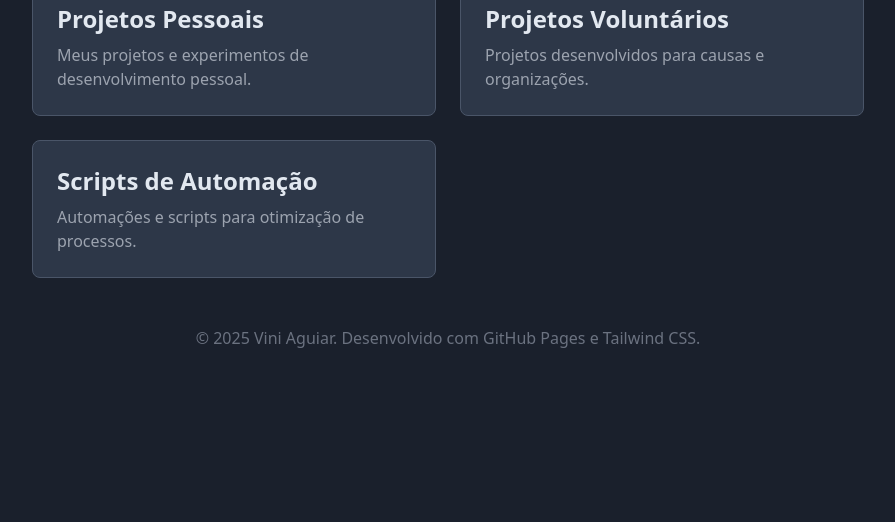
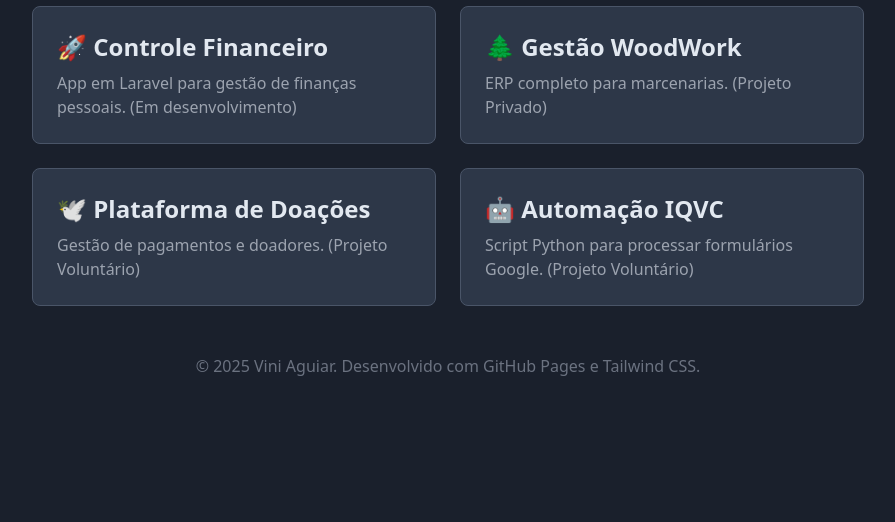
Before and after one commit to ViniAguiarBen/portfolioHub, a plain HTML site: page index.html in a window 1280 px wide. Shown: the part 278-800 px from the top of the page, without its empty margins (192-1087 px from the left). Drawn offline with nearby package versions, Linux system fonts and the light colour scheme.

Commit message:
Update index.html

```diff
--- a/index.html
+++ b/index.html
@@ -19,11 +19,7 @@
             }
         }
     </script>
-    <style>
-        body {
-            background-color: #1a202c; /* Cor 'fundo' */
-        }
-    </style>
+    <style> body { background-color: #1a202c; } </style>
 </head>
 <body class="bg-fundo text-texto">
 
@@ -31,37 +27,39 @@
 
         <header class="text-center my-10">
             <h1 class="text-5xl font-bold mb-2">PortfolioHUB</h1>
-            <p class="text-xl text-gray-400">Um hub centralizado para meus projetos acadêmicos e profissionais.</p>
+            <p class="text-xl text-gray-400">Um hub centralizado para meus projetos acadêmicos e profissionais. (Entrega Final - Bootcamp I CEUB)</p>
         </header>
 
         <main>
             <h2 class="text-3xl font-semibold mb-6">Meus Projetos</h2>
-
             <div class="grid grid-cols-1 md:grid-cols-2 gap-6">
 
-                <a href="projetos-pessoais/" class="block p-6 bg-card rounded-lg border border-borda hover:bg-gray-700 transition-colors duration-300">
-                    <h3 class="text-2xl font-bold mb-2">Projetos Pessoais</h3>
-                    <p class="text-gray-400">Meus projetos e experimentos de desenvolvimento pessoal.</p>
+                <a href="projetos-pessoais/controle-financeiro/" class="block p-6 bg-card rounded-lg border border-borda hover:bg-gray-700 transition-colors duration-300">
+                    <h3 class="text-2xl font-bold mb-2">🚀 Controle Financeiro</h3>
+                    <p class="text-gray-400">App em Laravel para gestão de finanças pessoais. (Em desenvolvimento)</p>
+                </a>
+
+                <a href="projetos-pessoais/woodwork-marcenaria/" class="block p-6 bg-card rounded-lg border border-borda hover:bg-gray-700 transition-colors duration-300">
+                    <h3 class="text-2xl font-bold mb-2">🌲 Gestão WoodWork</h3>
+                    <p class="text-gray-400">ERP completo para marcenarias. (Projeto Privado)</p>
                 </a>
 
                 <a href="projetos-voluntarios/plataforma-doacoes-shalom/" class="block p-6 bg-card rounded-lg border border-borda hover:bg-gray-700 transition-colors duration-300">
-                    <h3 class="text-2xl font-bold mb-2">Projetos Voluntários</h3>
-                    <p class="text-gray-400">Projetos desenvolvidos para causas e organizações.</p>
+                    <h3 class="text-2xl font-bold mb-2">🕊️ Plataforma de Doações</h3>
+                    <p class="text-gray-400">Gestão de pagamentos e doadores. (Projeto Voluntário)</p>
                 </a>
 
                 <a href="scripts-automacao/processador-formularios-iqvc/" class="block p-6 bg-card rounded-lg border border-borda hover:bg-gray-700 transition-colors duration-300">
-                    <h3 class="text-2xl font-bold mb-2">Scripts de Automação</h3>
-                    <p class="text-gray-400">Automações e scripts para otimização de processos.</p>
+                    <h3 class="text-2xl font-bold mb-2">🤖 Automação IQVC</h3>
+                    <p class="text-gray-400">Script Python para processar formulários Google. (Projeto Voluntário)</p>
                 </a>
 
-                </div>
+            </div>
         </main>
 
         <footer class="text-center text-gray-500 mt-12">
             <p>&copy; 2025 Vini Aguiar. Desenvolvido com GitHub Pages e Tailwind CSS.</p>
         </footer>
-
     </div>
-
 </body>
 </html>
```
